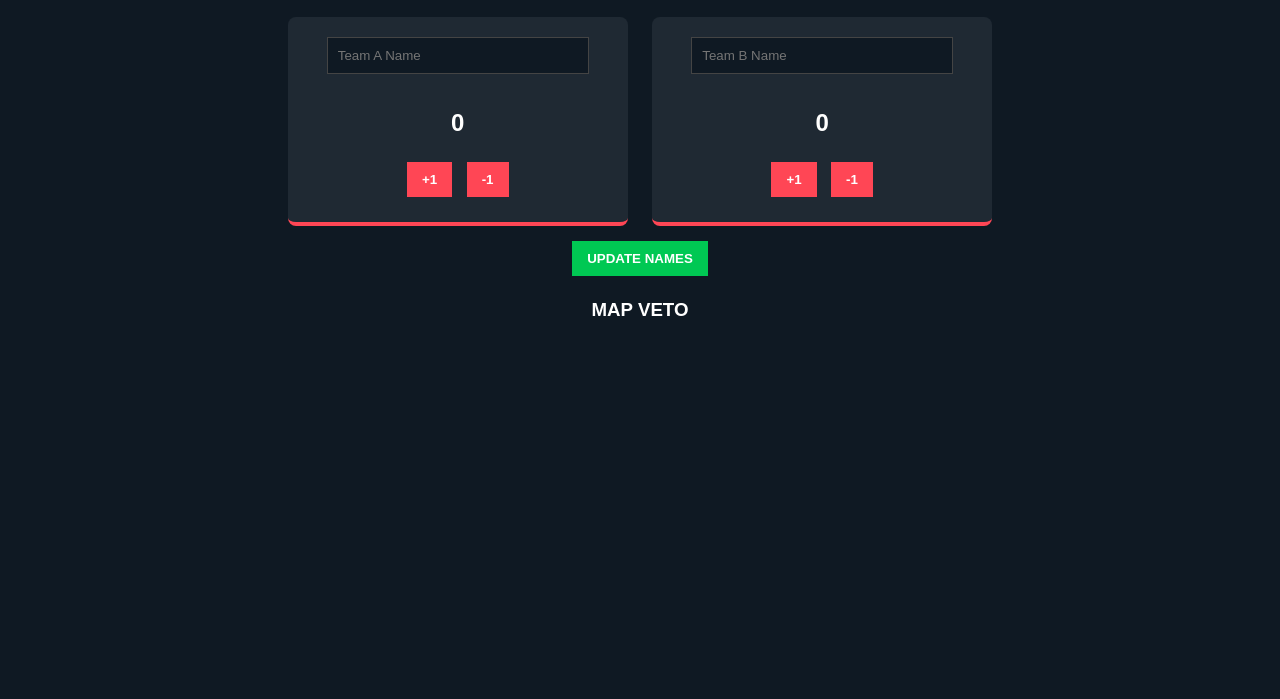
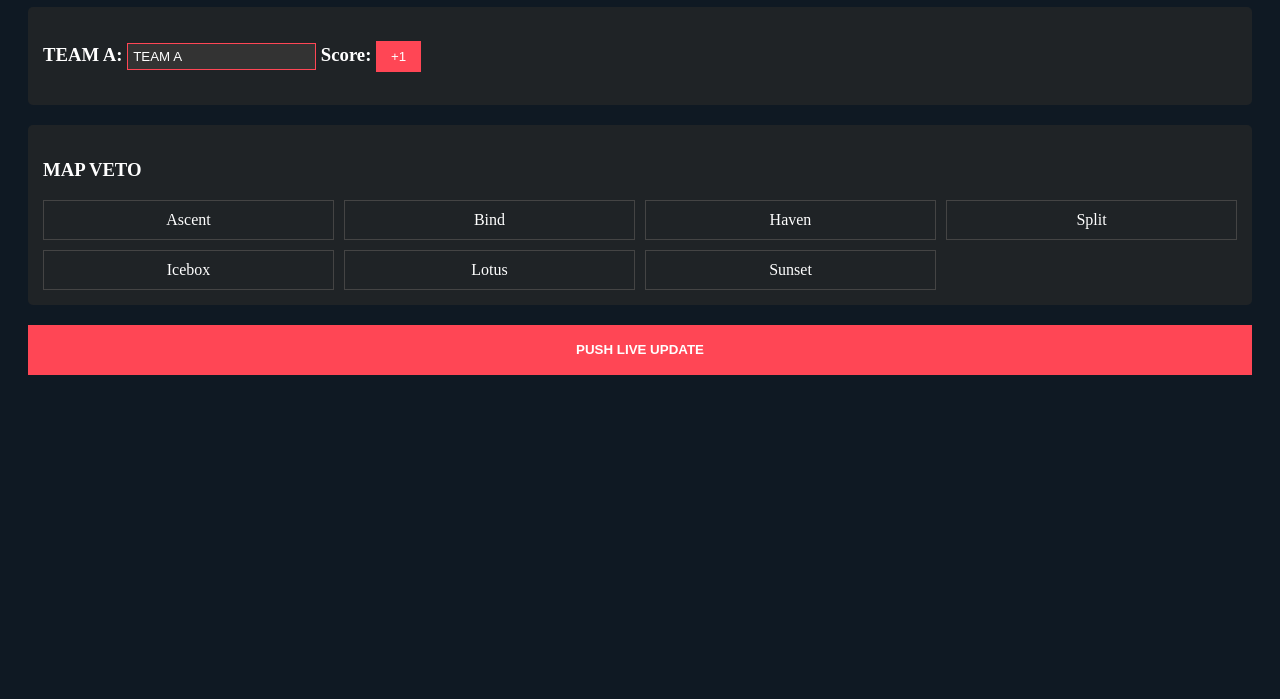
Before and after one commit to aweebaloch890/valorant-, a plain HTML site: page admin.html in a window 1280 px wide. Shown: the part 101-800 px from the top of the page. Drawn offline with Linux system fonts and the light colour scheme; no server answers.

Commit message:
admin.html

```diff
--- a/admin.html
+++ b/admin.html
@@ -1,74 +1,64 @@
 <!DOCTYPE html>
 <html>
 <head>
-    <title>VALO ADMIN</title>
     <style>
-        body { background: #0f1923; color: white; font-family: sans-serif; text-align: center; padding: 20px; }
-        .card { background: #1f2933; padding: 20px; border-radius: 8px; margin: 10px; display: inline-block; width: 300px; border-bottom: 4px solid #ff4655; }
-        button { background: #ff4655; color: white; border: none; padding: 10px 15px; cursor: pointer; margin: 5px; font-weight: bold; }
-        input { background: #0f1923; color: white; border: 1px solid #444; padding: 10px; width: 80%; margin-bottom: 15px; }
-        .map-grid { display: grid; grid-template-columns: repeat(3, 1fr); gap: 10px; max-width: 650px; margin: 20px auto; }
-        .map-item { background: #2f3944; padding: 10px; border: 1px solid #444; cursor: pointer; }
-        .banned { opacity: 0.3; border-color: red; color: red; }
-        .picked { border-color: #00ff00; color: #00ff00; }
+        body { background: #0f1923; color: white; padding: 20px; }
+        .card { background: #1f2326; padding: 15px; margin-bottom: 20px; border-radius: 5px; }
+        input { background: #333; color: white; border: 1px solid #ff4655; padding: 5px; }
+        button { background: #ff4655; color: white; border: none; padding: 8px 15px; cursor: pointer; }
+        .map-grid { display: grid; grid-template-columns: repeat(4, 1fr); gap: 10px; }
+        .map-box { padding: 10px; border: 1px solid #444; text-align: center; cursor: pointer; }
+        .picked { background: green; }
     </style>
 </head>
 <body>
-    <h1>VALORANT ESPORTS ADMIN</h1>
+    <h1>VCT ADMIN PANEL</h1>
+
     <div class="card">
-        <input type="text" id="nameA" placeholder="Team A Name">
-        <h2 id="sA">0</h2>
-        <button onclick="update('teamA_score', 1)">+1</button>
-        <button onclick="update('teamA_score', -1)">-1</button>
+        <h3>TEAM A: <input id="tAn" value="TEAM A"> Score: <button onclick="changeScore('A', 1)">+1</button></h3>
+        <div id="pListA"></div>
     </div>
+
     <div class="card">
-        <input type="text" id="nameB" placeholder="Team B Name">
-        <h2 id="sB">0</h2>
-        <button onclick="update('teamB_score', 1)">+1</button>
-        <button onclick="update('teamB_score', -1)">-1</button>
+        <h3>MAP VETO</h3>
+        <div class="map-grid" id="mapGrid"></div>
     </div>
-    <br>
-    <button onclick="saveNames()" style="background:#00c853">UPDATE NAMES</button>
 
-    <h3>MAP VETO</h3>
-    <div class="map-grid" id="mapGrid"></div>
+    <button style="width:100%; height:50px; font-weight:bold;" onclick="saveAll()">PUSH LIVE UPDATE</button>
 
     <script>
-        const maps = ["Ascent", "Bind", "Breeze", "Haven", "Icebox", "Lotus", "Split", "Sunset", "Abyss"];
-        let data = {};
+        let matchData = {
+            teamA: { name: "TEAM A", score: 0, players: [{name: "Player 1", hp: 100}, {name: "Player 2", hp: 100}] },
+            teamB: { name: "TEAM B", score: 0, players: [{name: "Player 6", hp: 100}] },
+            maps: [],
+            current_round: 1
+        };
 
-        async function refresh() {
-            const res = await fetch('/api/match');
-            data = await res.json();
-            document.getElementById('sA').innerText = data.teamA_score || 0;
-            document.getElementById('sB').innerText = data.teamB_score || 0;
-            document.getElementById('nameA').value = data.teamA_name || "TEAM A";
-            document.getElementById('nameB').value = data.teamB_name || "TEAM B";
-            renderMaps();
+        const mapsList = ["Ascent", "Bind", "Haven", "Split", "Icebox", "Lotus", "Sunset"];
+
+        function init() {
+            let grid = document.getElementById('mapGrid');
+            mapsList.forEach(m => {
+                grid.innerHTML += `<div class="map-box" onclick="this.classList.toggle('picked')">${m}</div>`;
+            });
         }
 
-        async function update(field, val) {
-            let newVal = (data[field] || 0) + val;
-            await fetch('/api/match', { method: 'POST', headers: {'Content-Type': 'application/json'}, body: JSON.stringify({ [field]: newVal < 0 ? 0 : newVal }) });
-            refresh();
+        async function saveAll() {
+            matchData.teamA.name = document.getElementById('tAn').value;
+            await fetch('/api/match', {
+                method: 'POST',
+                headers: {'Content-Type': 'application/json'},
+                body: JSON.stringify(matchData)
+            });
+            alert("Live!");
         }
 
-        async function saveNames() {
-            await fetch('/api/match', { method: 'POST', headers: {'Content-Type': 'application/json'}, body: JSON.stringify({ teamA_name: document.getElementById('nameA').value, teamB_name: document.getElementById('nameB').value }) });
-            alert("Updated!");
+        function changeScore(team, val) {
+            if(team === 'A') matchData.teamA.score += val;
+            saveAll();
         }
 
-        function renderMaps() {
-            const grid = document.getElementById('mapGrid');
-            grid.innerHTML = '';
-            maps.forEach(m => {
-                const div = document.createElement('div');
-                div.className = 'map-item';
-                div.innerText = m;
-                grid.appendChild(div);
-            });
-        }
-        refresh();
+        init();
     </script>
 </body>
 </html>
```
